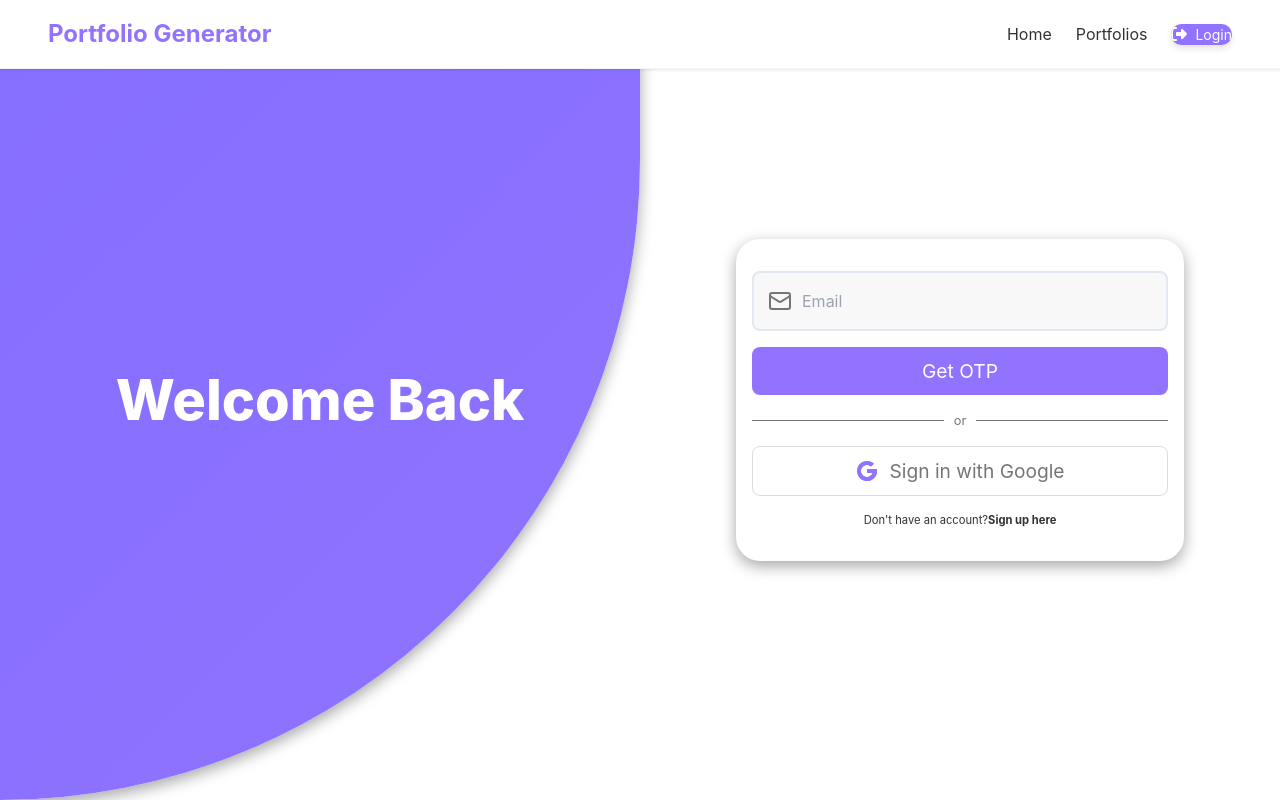
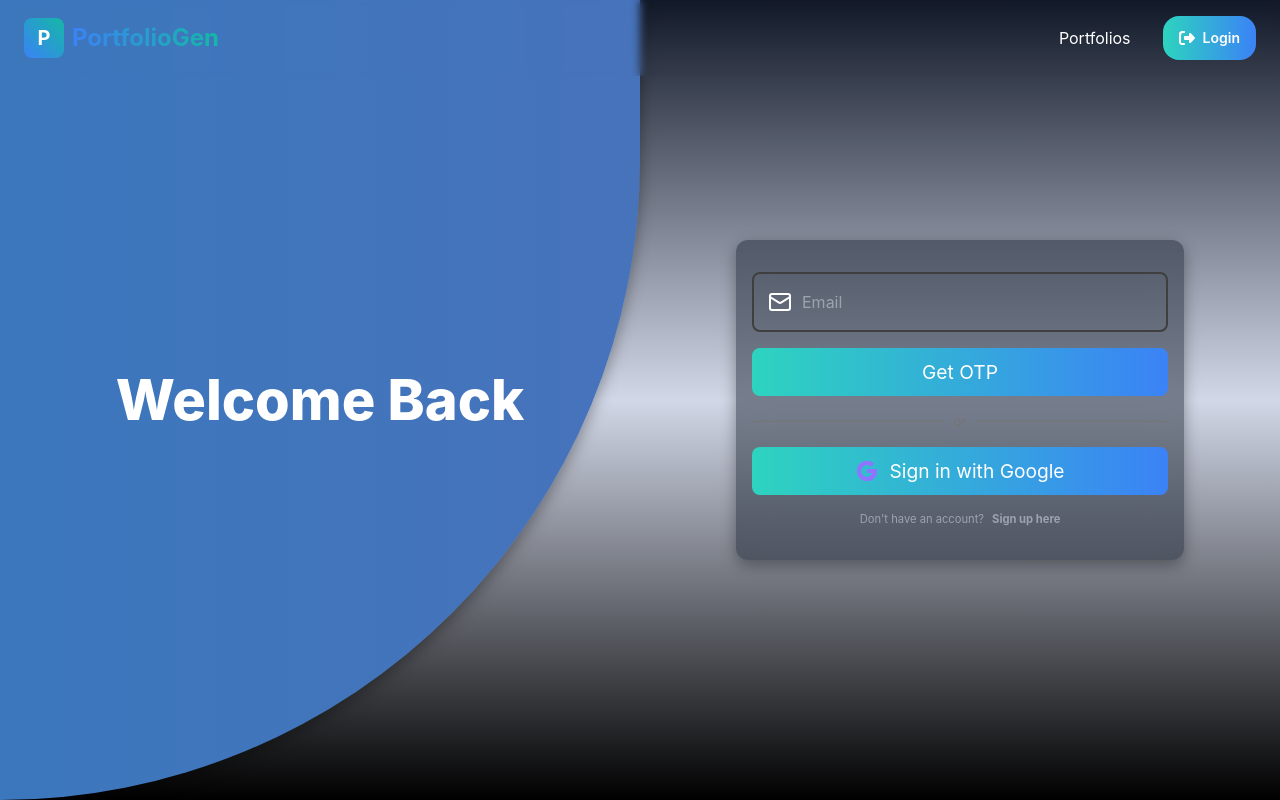
Before and after one commit to Pankaj-bit361/Portfoilio-Generator-Frontend, a React (Vite) app: page /login in a window 1280 px wide. Built offline with nearby package versions, Linux system fonts and the light colour scheme.

Commit message:
fix the design

```diff
--- a/src/components/Home/Navbar.jsx
+++ b/src/components/Home/Navbar.jsx
@@ -96,7 +96,7 @@ const Navbar = () => {
               </div>
             ) : (
               <Link to="/login" onClick={toggleMenu}>
-                <button className="login-Btn">
+                <button className="flex items-center justify-center gap-2 px-4 py-2  bg-gradient-to-r from-teal-400 to-blue-500 rounded-2xl text-white font-semibold text-lg hover:from-teal-500 hover:to-blue-600 transform hover:scale-95 transition-all duration-300 focus:outline-none focus:ring-2 focus:ring-blue-500 focus:ring-offset-2 focus:ring-offset-gray-900 w-full">
                   <div className="login-sign">
                     <svg viewBox="0 0 512 512">
                       <path d="M377.9 105.9L500.7 228.7c7.2 7.2 11.3 17.1 11.3 27.3s-4.1 20.1-11.3 27.3L377.9 406.1c-6.4 6.4-15 9.9-24 9.9c-18.7 0-33.9-15.2-33.9-33.9l0-62.1-128 0c-17.7 0-32-14.3-32-32l0-64c0-17.7 14.3-32 32-32l128 0 0-62.1c0-18.7 15.2-33.9 33.9-33.9c9 0 17.6 3.6 24 9.9zM160 96L96 96c-17.7 0-32 143-32 32l0 256c0 17.7 14.3 32 32 32l64 0c17.7 0 32 14.3 32 32s-14.3 32-32 32l-64 0c-53 0-96-43-96-96L0 128C0 75 43 32 96 32l64 0c17.7 0 32 14.3 32 32s-14.3 32-32 32z"></path>
--- a/src/components/Navbar.jsx
+++ b/src/components/Navbar.jsx
@@ -1,85 +1,85 @@
-// Navbar.jsx
-import { Link } from "react-router-dom";
-import { motion } from "framer-motion";
-import { useState } from "react";
-import { useAuth } from "../Context/AuthContext";
+// // Navbar.jsx
+// import { Link } from "react-router-dom";
+// import { motion } from "framer-motion";
+// import { useState } from "react";
+// import { useAuth } from "../Context/AuthContext";
 
-function Navbar() {
-  const [isOpen, setIsOpen] = useState(false);
-  const { user, logout } = useAuth();
+// function Navbar() {
+//   const [isOpen, setIsOpen] = useState(false);
+//   const { user, logout } = useAuth();
 
-  const toggleMenu = () => setIsOpen(!isOpen);
-  const handleLogout = () => logout();
+//   const toggleMenu = () => setIsOpen(!isOpen);
+//   const handleLogout = () => logout();
 
-  return (
-    <motion.nav
-      initial={{ y: -100 }}
-      animate={{ y: 0 }}
-      className={`navbar ${isOpen ? "menu-open" : ""}`}
-    >
-      <div className="navbar-container">
-        <Link to="/" className="navbar-brand">
-          Portfolio Generator
-        </Link>
+//   return (
+//     <motion.nav
+//       initial={{ y: -100 }}
+//       animate={{ y: 0 }}
+//       className={`navbar ${isOpen ? "menu-open" : ""}`}
+//     >
+//       <div className="navbar-container">
+//         <Link to="/" className="navbar-brand">
+//           Portfolio Generator
+//         </Link>
 
-        <div className="navbar-toggle" onClick={toggleMenu}>
-          <span
-            className={`navbar-toggle-icon ${isOpen ? "active" : ""}`}
-          ></span>
-          <span
-            className={`navbar-toggle-icon ${isOpen ? "active" : ""}`}
-          ></span>
-          <span
-            className={`navbar-toggle-icon ${isOpen ? "active" : ""}`}
-          ></span>
-        </div>
+//         <div className="navbar-toggle" onClick={toggleMenu}>
+//           <span
+//             className={`navbar-toggle-icon ${isOpen ? "active" : ""}`}
+//           ></span>
+//           <span
+//             className={`navbar-toggle-icon ${isOpen ? "active" : ""}`}
+//           ></span>
+//           <span
+//             className={`navbar-toggle-icon ${isOpen ? "active" : ""}`}
+//           ></span>
+//         </div>
 
-        <div className={`navbar-links ${isOpen ? "open" : ""}`}>
-          <Link to="/" className="navbar-link" onClick={toggleMenu}>
-            Home
-          </Link>
-          <Link to="/portfolios" className="navbar-link" onClick={toggleMenu}>
-            Portfolios
-          </Link>
+//         <div className={`navbar-links ${isOpen ? "open" : ""}`}>
+//           <Link to="/" className="navbar-link" onClick={toggleMenu}>
+//             Home
+//           </Link>
+//           <Link to="/portfolios" className="navbar-link" onClick={toggleMenu}>
+//             Portfolios
+//           </Link>
 
-          {user ? (
-            <div className="profile-menu">
-              <div className="profile-info" onClick={toggleMenu}>
-                <img
-                  src={
-                    user.profileImage
-                      ? user.profileImage
-                      : "https://encrypted-tbn0.gstatic.com/images?q=tbn:ANd9GcTtuphMb4mq-EcVWhMVT8FCkv5dqZGgvn_QiA&s"
-                  }
-                  alt="Profile"
-                  className="profile-pic"
-                />
-                <span className="username">{user.name}</span>
-                <button className="logout-Btn" onClick={handleLogout}>
-                  <div className="logout-sign">
-                    <svg viewBox="0 0 512 512">
-                      <path d="M377.9 105.9L500.7 228.7c7.2 7.2 11.3 17.1 11.3 27.3s-4.1 20.1-11.3 27.3L377.9 406.1c-6.4 6.4-15 9.9-24 9.9c-18.7 0-33.9-15.2-33.9-33.9l0-62.1-128 0c-17.7 0-32-14.3-32-32l0-64c0-17.7 14.3-32 32-32l128 0 0-62.1c0-18.7 15.2-33.9 33.9-33.9c9 0 17.6 3.6 24 9.9zM160 96L96 96c-17.7 0-32 143-32 32l0 256c0 17.7 14.3 32 32 32l64 0c17.7 0 32 14.3 32 32s-14.3 32-32 32l-64 0c-53 0-96-43-96-96L0 128C0 75 43 32 96 32l64 0c17.7 0 32 14.3 32 32s-14.3 32-32 32z"></path>
-                    </svg>
-                  </div>
-                </button>
-              </div>
-            </div>
-          ) : (
-            <Link to="/login" onClick={toggleMenu}>
-              <button className="login-Btn">
-                <div className="login-sign">
-                  <svg viewBox="0 0 512 512">
-                    <path d="M377.9 105.9L500.7 228.7c7.2 7.2 11.3 17.1 11.3 27.3s-4.1 20.1-11.3 27.3L377.9 406.1c-6.4 6.4-15 9.9-24 9.9c-18.7 0-33.9-15.2-33.9-33.9l0-62.1-128 0c-17.7 0-32-14.3-32-32l0-64c0-17.7 14.3-32 32-32l128 0 0-62.1c0-18.7 15.2-33.9 33.9-33.9c9 0 17.6 3.6 24 9.9zM160 96L96 96c-17.7 0-32 143-32 32l0 256c0 17.7 14.3 32 32 32l64 0c17.7 0 32 14.3 32 32s-14.3 32-32 32l-64 0c-53 0-96-43-96-96L0 128C0 75 43 32 96 32l64 0c17.7 0 32 14.3 32 32s-14.3 32-32 32z"></path>
-                  </svg>
-                </div>
-                <div className="login-text">Login</div>
-              </button>
-            </Link>
-          )}
-        </div>
-      </div>
-    </motion.nav>
-  );
-}
+//           {user ? (
+//             <div className="profile-menu">
+//               <div className="profile-info" onClick={toggleMenu}>
+//                 <img
+//                   src={
+//                     user.profileImage
+//                       ? user.profileImage
+//                       : "https://encrypted-tbn0.gstatic.com/images?q=tbn:ANd9GcTtuphMb4mq-EcVWhMVT8FCkv5dqZGgvn_QiA&s"
+//                   }
+//                   alt="Profile"
+//                   className="profile-pic"
+//                 />
+//                 <span className="username">{user.name}</span>
+//                 <button className="logout-Btn" onClick={handleLogout}>
+//                   <div className="logout-sign">
+//                     <svg viewBox="0 0 512 512">
+//                       <path d="M377.9 105.9L500.7 228.7c7.2 7.2 11.3 17.1 11.3 27.3s-4.1 20.1-11.3 27.3L377.9 406.1c-6.4 6.4-15 9.9-24 9.9c-18.7 0-33.9-15.2-33.9-33.9l0-62.1-128 0c-17.7 0-32-14.3-32-32l0-64c0-17.7 14.3-32 32-32l128 0 0-62.1c0-18.7 15.2-33.9 33.9-33.9c9 0 17.6 3.6 24 9.9zM160 96L96 96c-17.7 0-32 143-32 32l0 256c0 17.7 14.3 32 32 32l64 0c17.7 0 32 14.3 32 32s-14.3 32-32 32l-64 0c-53 0-96-43-96-96L0 128C0 75 43 32 96 32l64 0c17.7 0 32 14.3 32 32s-14.3 32-32 32z"></path>
+//                     </svg>
+//                   </div>
+//                 </button>
+//               </div>
+//             </div>
+//           ) : (
+//             <Link to="/login" onClick={toggleMenu}>
+//               <button className="login-Btn">
+//                 <div className="login-sign">
+//                   <svg viewBox="0 0 512 512">
+//                     <path d="M377.9 105.9L500.7 228.7c7.2 7.2 11.3 17.1 11.3 27.3s-4.1 20.1-11.3 27.3L377.9 406.1c-6.4 6.4-15 9.9-24 9.9c-18.7 0-33.9-15.2-33.9-33.9l0-62.1-128 0c-17.7 0-32-14.3-32-32l0-64c0-17.7 14.3-32 32-32l128 0 0-62.1c0-18.7 15.2-33.9 33.9-33.9c9 0 17.6 3.6 24 9.9zM160 96L96 96c-17.7 0-32 143-32 32l0 256c0 17.7 14.3 32 32 32l64 0c17.7 0 32 14.3 32 32s-14.3 32-32 32l-64 0c-53 0-96-43-96-96L0 128C0 75 43 32 96 32l64 0c17.7 0 32 14.3 32 32s-14.3 32-32 32z"></path>
+//                   </svg>
+//                 </div>
+//                 <div className="login-text">Login</div>
+//               </button>
+//             </Link>
+//           )}
+//         </div>
+//       </div>
+//     </motion.nav>
+//   );
+// }
 
-export default Navbar;
+// export default Navbar;
--- a/src/pages/Login.jsx
+++ b/src/pages/Login.jsx
@@ -11,7 +11,8 @@ import Loader1 from "../components/GlassLoader";
 import GlassLoader from "../components/GlassLoader";
 import { useAuth } from "../Context/AuthContext.jsx";
 import { toast } from "react-toastify";
-import Navbar from "../components/Navbar.jsx";
+import Navbar from "../components/Home/Navbar.jsx";
+// import Navbar from "../components/Navbar.jsx";
 
 const LoginSignupForm = () => {
   const [formState, setFormState] = useState({
@@ -199,7 +200,7 @@ const LoginSignupForm = () => {
   });
 
   return (
-    <>
+    <div className="bg-gradient-to-b from-gray-900 via-blue-900/20 to-black">
       <Navbar />
       <div
         id="container"
@@ -207,11 +208,11 @@ const LoginSignupForm = () => {
       >
         {isLoading && <GlassLoader />}
 
-        <div className="row">
+        <div className="row ">
           {/* SIGN UP */}
-          <div className="col align-items-center flex-col sign-up">
+          <div className="col align-items-center flex-col sign-up ">
             <div className="form-wrapper align-items-center">
-              <div className="form sign-up">
+              <div className="form sign-up bg-gray-800/50 backdrop-blur-lg rounded-xl">
                 <div className="input-group">
                   <User size={24} />
                   <input
@@ -239,11 +240,11 @@ const LoginSignupForm = () => {
                     placeholder="About"
                     value={formState.bio}
                     onChange={handleInputChange}
-                    className="textarea-input" /* New class for specific textarea styling */
+                    className="textarea-input " /* New class for specific textarea styling */
                   />
                 </div>
-                <button onClick={handleSignUp}>Sign up</button>
-                <p>
+                <button className="bg-gradient-to-r from-teal-400 to-blue-500"  onClick={handleSignUp}>Sign up</button>
+                <p className="text-gray-400 gap-2 flex items-center justify-center">
                   <span>Already have an account?</span>
                   <b onClick={handleToggle} className="pointer">
                     Sign in here
@@ -256,10 +257,10 @@ const LoginSignupForm = () => {
           <div className="col align-items-center flex-col sign-in">
             <div className="form-wrapper align-items-center">
               <form
-                className="form sign-in"
+                className="form sign-in bg-gray-800/50 backdrop-blur-lg rounded-xl "
                 onSubmit={showOTP ? handleSubmit : handleGetOTP}
               >
-                <div className="input-group">
+                <div className="input-group bg-transparent">
                   <Mail size={24} />
                   <input
                     type="email"
@@ -267,6 +268,8 @@ const LoginSignupForm = () => {
                     placeholder="Email"
                     value={formState.email}
                     onChange={handleInputChange}
+                    required
+                    className="bg-transparent border-none"
                   />
                 </div>
                 {showOTP && (
@@ -300,7 +303,7 @@ const LoginSignupForm = () => {
                     </p>
                   </div>
                 )}
-                <button type="submit" disabled={isLoading}>
+                <button type="submit" disabled={isLoading} className="bg-gradient-to-r from-teal-400 to-blue-500">
                   {showOTP ? "Verify OTP" : "Get OTP"}
                 </button>
 
@@ -311,14 +314,14 @@ const LoginSignupForm = () => {
                 <button
                   type="button"
                   onClick={() => googleLogin()}
-                  className="google-btn"
+                  className="google-btn bg-gradient-to-r from-teal-400 to-blue-500 text-white"
                   disabled={isLoading}
                 >
-                  <img src={googleIcon} alt="Google" className="google-icon" />
+                  <img src={googleIcon} alt="Google" className="google-icon text-white" />
                   Sign in with Google
                 </button>
 
-                <p>
+                <p className="text-gray-400 gap-2 flex items-center justify-center">
                   <span>Don't have an account?</span>
                   <b onClick={handleToggle} className="pointer">
                     Sign up here
@@ -330,8 +333,8 @@ const LoginSignupForm = () => {
         </div>
 
         {/* CONTENT SECTION */}
-        <div className="row content-row">
-          <div className="col align-items-center flex-col">
+        <div className="row content-row ">
+          <div className="col align-items-center flex-col ">
             <div className="text sign-in">
               <h2>Welcome Back</h2>
             </div>
@@ -346,7 +349,7 @@ const LoginSignupForm = () => {
           </div>
         </div>
       </div>
-    </>
+    </div>
   );
 };
 
--- a/src/pages/login.css
+++ b/src/pages/login.css
@@ -43,7 +43,7 @@
 
 .form {
   padding: 1rem;
-  background-color: var(--white);
+  /* background-color: var(--white); */
   border-radius: 1.5rem;
   width: 100%;
   box-shadow: rgba(0, 0, 0, 0.35) 0px 5px 15px;
@@ -56,6 +56,7 @@
   position: relative;
   width: 100%;
   margin: 1rem 0;
+  color: white;
 }
 
 
@@ -71,7 +72,7 @@
   top: 50%;
   left: 1rem;
   transform: translateY(-50%);
-  color: var(--gray-2);
+  color: white;
 }
 
 .input-group2 svg {
@@ -79,7 +80,7 @@
   top: 25%;
   left: 1rem;
   transform: translateY(-50%);
-  color: var(--gray-2);
+  color: white;
 }
 
 
@@ -87,11 +88,11 @@
   width: 100%;
   padding: 1rem 3rem;
   font-size: 1rem;
-  background-color: var(--gray);
+  background-color: transparent;
   border-radius: 0.5rem;
-  border: 2px solid #e2e8f0;
+  border: 2px solid #414142;
   outline: none;
-  color: #000;
+  color: white;
 }
 
 .textarea-input {
@@ -109,25 +110,25 @@
 
 .input-group2 textarea:focus {
   border: 0.125rem solid var(--primary-color);
-  color: #000;
-  background-color: var(--white);
+  color: white;
+  /* background-color: var(--white); */
 }
 
 .input-group input {
   width: 100%;
   padding: 1rem 3rem;
   font-size: 1rem;
-  background-color: var(--gray);
+  background-color: transparent;
   border-radius: 0.5rem;
-  border: 2px solid #e2e8f0;
+  border: 2px solid #3f3f3f;
   outline: none;
-  color: #000;
+  color: white;
 }
 
 .input-group input:focus {
   border: 0.125rem solid var(--primary-color);
-  color: #000;
-  background-color: var(--white);
+  color: white;
+  /* background-color: var(--white); */
 }
 
 .form button {
@@ -136,7 +137,7 @@
   padding: 0.6rem 0;
   border-radius: 0.5rem;
   border: none;
-  background-color: var(--primary-color);
+  /* background-image: linear-gradient(to right, #028bc5, #4773bb); */
   color: var(--white);
   font-size: 1.2rem;
   outline: none;
@@ -202,6 +203,7 @@
   transform: translateX(0);
 }
 
+
 .q-login-container::before {
   content: "";
   position: absolute;
@@ -210,17 +212,14 @@
   height: 100vh;
   width: 300vw;
   transform: translate(35%, 0);
-  background-image: linear-gradient(
-    -45deg,
-    var(--primary-color) 0%,
-    var(--secondary-color) 100%
-  );
+  background-image: linear-gradient(to right, #028bc5, #4773bb); /* teal-400 to blue-500 */
   transition: 1s ease-in-out;
   z-index: 6;
   box-shadow: rgba(0, 0, 0, 0.35) 0px 5px 15px;
   border-bottom-right-radius: max(50vw, 50vh);
   border-top-left-radius: max(50vw, 50vh);
 }
+
 
 .q-login-container.sign-in::before {
   transform: translate(0, 0);
@@ -262,7 +261,7 @@
     width: 100%;
     position: absolute;
     padding: 2rem;
-    background-color: var(--white);
+    /* background-color: var(--white); */
     border-top-left-radius: 2rem;
     border-top-right-radius: 2rem;
     transform: translateY(100%);
@@ -330,9 +329,9 @@
   align-items: center !important;
   justify-content: center !important;
   gap: 10px;
-  background-color: white !important;
-  color: #757575 !important;
-  border: 1px solid #dadce0 !important;
+  /* background-color: white !important; */
+  /* color: #757575 !important; */
+  /* border: 1px solid #dadce0 !important; */
   transition: all 0.3s ease;
 }
 
@@ -367,7 +366,7 @@ input[name="otp"]:focus {
     padding: 0.8rem 3rem;
     font-size: 0.8rem;
     border-radius: 0.5rem;
-    border: 2px solid #e2e8f0;
+    border: 2px solid #4f5152;
     outline: none;
   }
 }
--- a/src/styles/components/navbar.css
+++ b/src/styles/components/navbar.css
@@ -1,4 +1,4 @@
-.navbar {
+/* .navbar {
   position: fixed;
   top: 0;
   width: 100%;
@@ -15,7 +15,6 @@
   justify-content: space-between;
   align-items: center;
   width: 100%;
-  /* max-width: 1200px; */
   margin: 0 auto;
   padding: 0 var(--spacing-md);
 }
@@ -74,7 +73,7 @@
 .navbar-link:hover {
   color: var(--primary-color);
   transform: translateY(-2px);
-}
+} */
 
 .login-Btn, .logout-Btn {
   display: flex;
@@ -91,6 +90,7 @@
 .login-Btn {
   background-color: var(--primary-color);
   color: var(--background-primary);
+  padding: 12px;
 }
 
 .logout-Btn {
@@ -104,6 +104,7 @@
   align-items: center;
   justify-content: center;
   color: var(--background-primary);
+
 
 }
 
```
